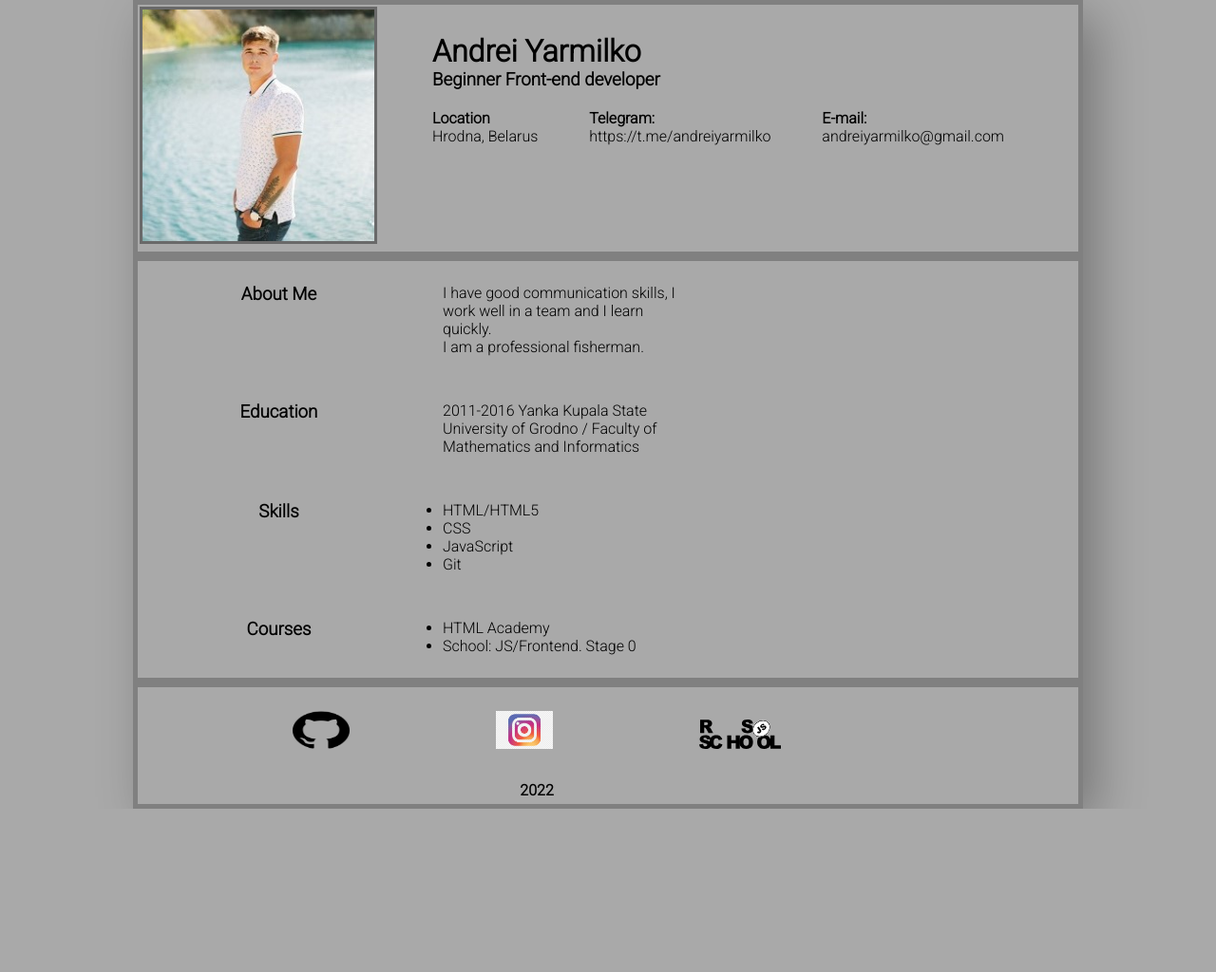
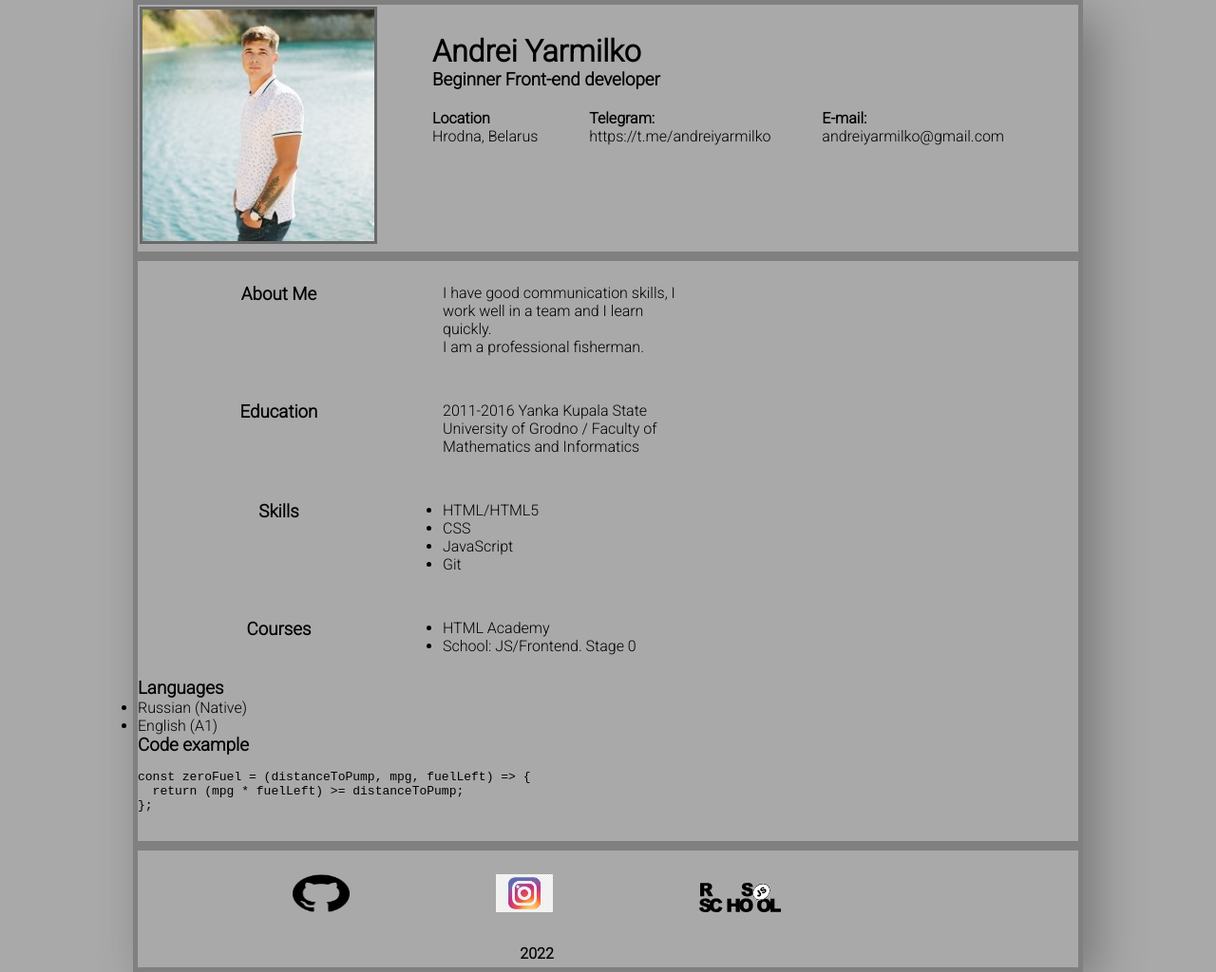
Before and after one commit to andreiyarmilko/rsschool-cv, a plain HTML site: page index.html in a window 1280 px wide. Shown: the whole page at 95% size. Before the commit the page ends 852 px from the top, so only its background shows below. Drawn offline with Linux system fonts and the light colour scheme.

Commit message:
feat: update index.html

```diff
--- a/index.html
+++ b/index.html
@@ -92,6 +92,35 @@
             </div>
         </div>
     </section>
+    <section class="languages">
+        <div class="languages_container">
+            <div class="languages-left">
+                <h3>Languages</h3>
+            </div>
+            <div class="languages-right">
+                <ul>
+                    <li>Russian (Native)</li>
+                    <li>English (A1)</li>
+                </ul>
+            </div>
+        </div>
+    </section>
+    <section class="code">
+        <div class="code_container">
+            <div class="code-left">
+                <h3>Code example</h3>
+            </div>
+            <div class="code-right">
+                <pre>
+                    <code>
+const zeroFuel = (distanceToPump, mpg, fuelLeft) => {
+  return (mpg * fuelLeft) >= distanceToPump;
+};
+                    </code>
+                </pre>
+            </div>
+        </div>
+    </section>
 </main>
 
 <footer class="footer">
@@ -100,17 +129,17 @@
             <ul>
                 <li>
                     <a href="https://github.com/andreiyarmilko" target="_blank">
-                        <img src="assets/img/github.png" width="60" height="40" alt="GitHub"/>
+                        <img src="assets/img/github.png" width="60" height="40" alt="GitHub">
                     </a>
                 </li>
                 <li>
                     <a href="https://www.instagram.com/andreiyarmilko/" target="_blank">
-                        <img src="assets/img/insta.png" width="60" height="40" alt="Instagram"/>
+                        <img src="assets/img/insta.png" width="60" height="40" alt="Instagram">
                     </a>
                 </li>
                 <li>
                     <a href="https://rs.school/js/" target="_blank">
-                        <img src="assets/img/rs_school_js.svg" width="86" height="32" alt="RS School"/>
+                        <img src="assets/img/rs_school_js.svg" width="86" height="32" alt="RS School">
                     </a>
                 </li>
             </ul>
```
